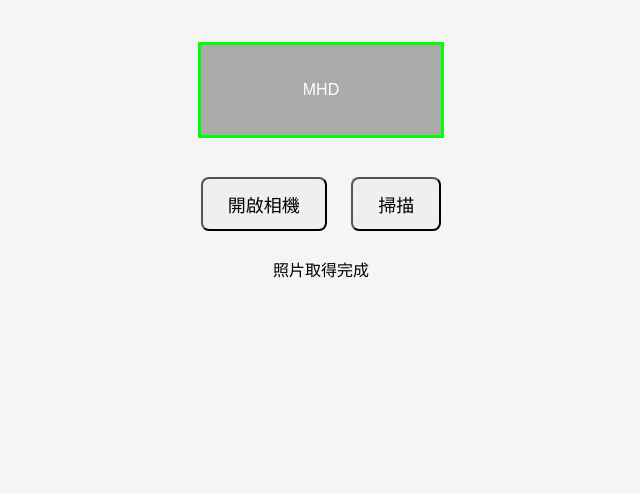
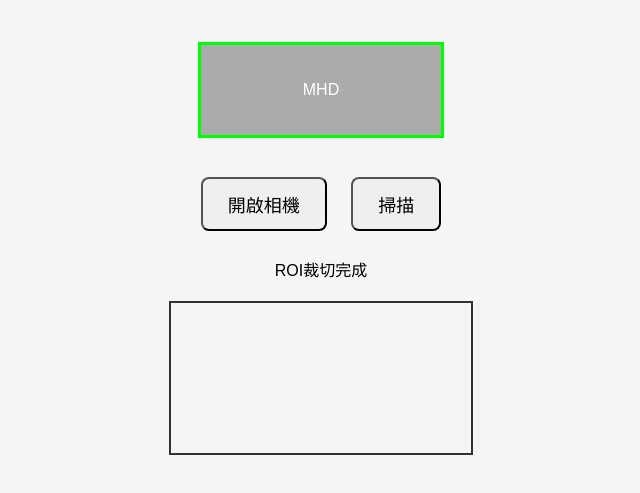
Before and after one commit to RammusDev/LebenScanner, a plain HTML site: page index.html in a window 1280 px wide. Both pictures are taken after a click on the button "掃描". Shown: the part 89-582 px from the top of the page, without its empty margins (319-959 px from the left). Drawn offline with Linux system fonts and the light colour scheme.

Commit message:
V0.4 add ROI crop

```diff
--- a/js/camera.js
+++ b/js/camera.js
@@ -1,7 +1,6 @@
 let stream = null;
 
 const video = document.getElementById("camera");
-const canvas = document.getElementById("snapshot");
 
 export async function startCamera() {
     stream = await navigator.mediaDevices.getUserMedia({
@@ -16,21 +15,8 @@
     video.srcObject = stream;
 }
 
-export function captureImage() {
-    const ctx = canvas.getContext("2d");
-
-    canvas.width = video.videoWidth;
-    canvas.height = video.videoHeight;
-
-    ctx.drawImage(
-        video,
-        0,
-        0,
-        canvas.width,
-        canvas.height
-    );
-
-    return canvas;
+export function getVideo() {
+    return video;
 }
 
 export function stopCamera() {
--- a/js/main.js
+++ b/js/main.js
@@ -1,8 +1,10 @@
-import { startCamera, captureImage } from "./camera.js";
+import { startCamera, getVideo } from "./camera.js";
+import { cropROI } from "./roi.js";
 import { setStatus } from "./ui.js";
 
 const startBtn = document.getElementById("startBtn");
 const captureBtn = document.getElementById("captureBtn");
+const roiElement = document.getElementById("roi");
 
 startBtn.onclick = async () => {
     try {
@@ -15,9 +17,19 @@
 };
 
 captureBtn.onclick = () => {
-    const image = captureImage();
+    const video = getVideo();
 
-    console.log("Captured:", image);
+    const roiImage = cropROI(
+        video,
+        roiElement
+    );
 
-    setStatus("照片取得完成");
+    console.log(
+        "ROI Image:",
+        roiImage
+    );
+
+    setStatus("ROI裁切完成");
+
+    roiImage.style.display = "block";
 };
--- /dev/null
+++ b/js/roi.js
@@ -0,0 +1,36 @@
+export function cropROI(video, roiElement) {
+    const canvas = document.createElement("canvas");
+    const ctx = canvas.getContext("2d");
+
+    const videoWidth = video.videoWidth;
+    const videoHeight = video.videoHeight;
+
+    const videoRect = video.getBoundingClientRect();
+    const roiRect = roiElement.getBoundingClientRect();
+
+    const scaleX = videoWidth / videoRect.width;
+    const scaleY = videoHeight / videoRect.height;
+
+    const x = (roiRect.left - videoRect.left) * scaleX;
+    const y = (roiRect.top - videoRect.top) * scaleY;
+
+    const width = roiRect.width * scaleX;
+    const height = roiRect.height * scaleY;
+
+    canvas.width = width;
+    canvas.height = height;
+
+    ctx.drawImage(
+        video,
+        x,
+        y,
+        width,
+        height,
+        0,
+        0,
+        width,
+        height
+    );
+
+    return canvas;
+}
--- a/style.css
+++ b/style.css
@@ -44,3 +44,10 @@
 canvas {
     display: none;
 }
+
+#snapshot {
+    display: block;
+    margin: 20px auto;
+    max-width: 300px;
+    border: 2px solid #333;
+}
```
